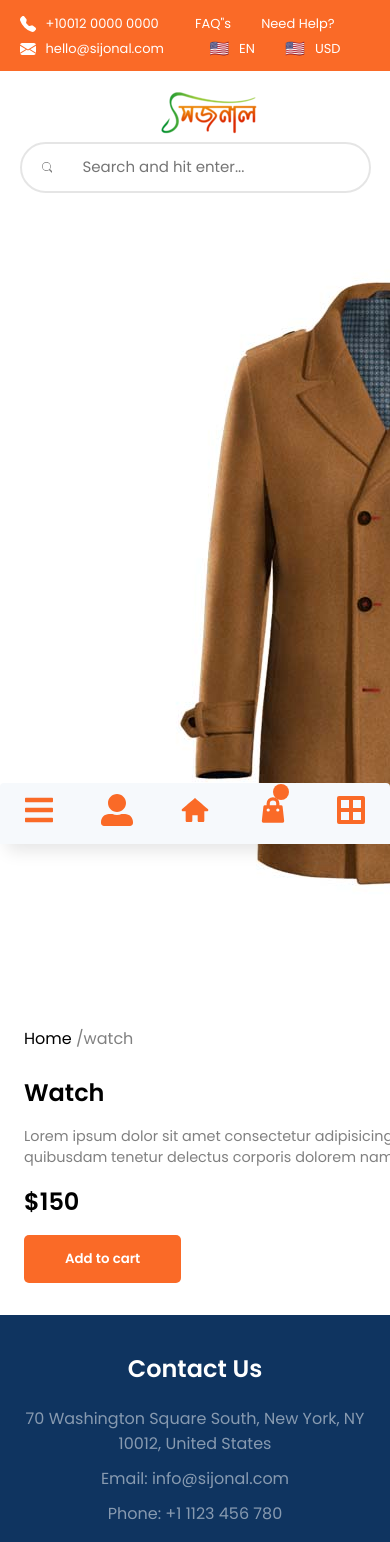
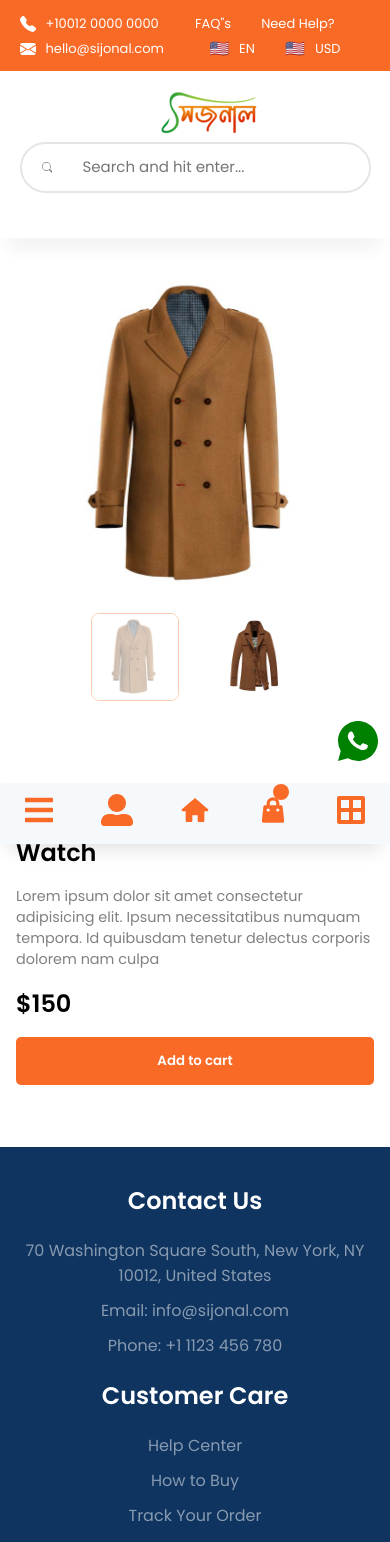
Before and after one commit to faha1999/sijonal, a React (Create React App) app: page /watch in a window 390 px wide. Shown: the top 1542 px of the page. Built offline with nearby package versions, Linux system fonts and the light colour scheme.

Commit message:
fixed all media issue

```diff
--- a/src/Common/Whatsapp.jsx
+++ b/src/Common/Whatsapp.jsx
@@ -5,7 +5,7 @@ export const Whatsapp = () => {
   return (
     <>
       <a
-        href="https://wa.me/qr/BDOWEND2KCGIJ1"
+        href="/"
         target="_blank"
         rel="noreferrer"
         className="whatsappWrapper flex"
--- a/src/productDetails/watch/Watch.jsx
+++ b/src/productDetails/watch/Watch.jsx
@@ -11,10 +11,14 @@ export const Watch = ({ watchImg, watchDetails, addToCart }) => {
       <section className="productDetails">
         <PageTitle title="Watch" />
 
-        <div className="container-md grid product-container">
-          <div className="flex product-image">
-            <img src={watchImg[currentProductImage].png} alt="products img" />
-            <div className="thumbnail-wrapper flex">
+        <div className="product-container">
+          <div className="product-image">
+            <img
+              src={watchImg[currentProductImage].png}
+              alt="products img"
+              className="mainImg"
+            />
+            <div className="thumbnail-wrapper">
               <div className="thumbnail">
                 <img
                   onClick={() => setCurrentProductImage(0)}
@@ -34,7 +38,8 @@ export const Watch = ({ watchImg, watchDetails, addToCart }) => {
               </div>
             </div>
           </div>
-          <div className="product-description flow">
+
+          <div className="product-description">
             <span className="pathName">
               <a href="/">Home</a> {pathname}
             </span>
--- a/src/styles/common/_whatsapp.scss
+++ b/src/styles/common/_whatsapp.scss
@@ -32,3 +32,9 @@
     }
   }
 }
+
+@media screen and (max-width: 767px) {
+  .whatsappWrapper {
+    top: 85%;
+  }
+}
--- a/src/styles/layout/_etc.scss
+++ b/src/styles/layout/_etc.scss
@@ -1,6 +1,6 @@
 @media screen and (max-width: 767px) {
 }
-@media screen and (min-width: 768px) and(max-width: 1023px) {
+@media screen and (min-width: 768px) and (max-width: 1023px) {
 }
 @media screen and (min-width: 1024px) {
 }
--- a/src/styles/layout/_globals.scss
+++ b/src/styles/layout/_globals.scss
@@ -89,7 +89,3 @@ button {
 .thin {
   font-weight: 100;
 }
-
-.d_grid {
-  display: grid;
-}
--- a/src/styles/productDetals/_product.scss
+++ b/src/styles/productDetals/_product.scss
@@ -1,14 +1,17 @@
 .productDetails {
   margin-top: 1.625rem;
+  height: 33rem !important;
 
   .product-container {
-    grid-template-columns: repeat(2, 1fr);
-    gap: 1.8125rem;
+    display: flex;
+    flex-direction: row;
 
     .product-image {
-      flex-direction: column;
-      gap: 2rem;
-      align-items: center;
+      text-align: center;
+
+      .mainImg {
+        height: 50%;
+      }
 
       img {
         cursor: pointer;
@@ -16,14 +19,16 @@
       }
 
       .thumbnail-wrapper {
-        align-items: center;
+        display: flex;
         gap: 2rem;
+        justify-content: center;
       }
     }
 
     .product-description {
       padding-block: 3.875rem;
       margin-top: 1.5rem;
+      padding-right: 1rem;
 
       .pathName {
         color: $gray;
@@ -76,116 +81,36 @@
   }
 }
 
-.container-lg {
-  width: 100%;
-  margin-inline: auto;
-}
-
-.container-md {
-  width: 100%;
-  margin-inline: auto;
-}
-
-.flex {
-  display: flex;
-  gap: 1rem;
-}
-
-.grid {
-  display: grid;
-  gap: 1rem;
-}
-
-.flow > * + * {
-  margin-top: 1.5rem;
-}
-
-.m-auto {
-  margin: auto;
-}
-
-.d-inline-block {
-  display: inline-block;
-}
-
 .position-relative {
   position: relative;
 }
 
-@media (max-width: 64em) {
+@media screen and (max-width: 767px) {
   .productDetails {
-    margin-top: 3rem;
-
+    height: auto !important;
     .product-container {
-      padding-inline: 2rem;
-      gap: 2rem;
+      flex-direction: column;
 
       .product-image {
-        .thumbnail-wrapper {
-          justify-content: center;
+        .mainImg {
+          width: 100%;
         }
       }
 
       .product-description {
-        padding-block: 2rem;
+        padding-left: 1rem;
 
-        .action-wrapper {
-          flex-direction: column;
-          align-items: stretch;
-
-          .product-quantity {
-            justify-content: center;
-          }
+        .action-wrapper button {
+          width: 100%;
         }
       }
     }
   }
 }
-
-@media (max-width: 48em) {
+@media screen and (min-width: 768px) and (max-width: 1023px) {
   .productDetails {
-    margin-top: 0;
-
-    .product-container {
-      grid-template-columns: 1fr;
-      padding: 0;
-
-      .product-image {
-        position: relative;
-
-        img {
-          cursor: none;
-          border-radius: 0;
-        }
-
-        .lightbox-control {
-          width: 40px;
-        }
-
-        .control-prev {
-          top: 50%;
-          left: 5%;
-        }
-
-        .control-next {
-          top: 50%;
-          right: 5%;
-        }
-
-        .thumbnail-wrapper {
-          display: none;
-        }
-      }
-
-      .product-description {
-        padding-inline: 1.5rem;
-
-        .product-price {
-          display: flex;
-          align-items: center;
-          justify-content: space-between;
-        }
-      }
+    .product-image {
+      width: 50%;
     }
   }
 }
```
